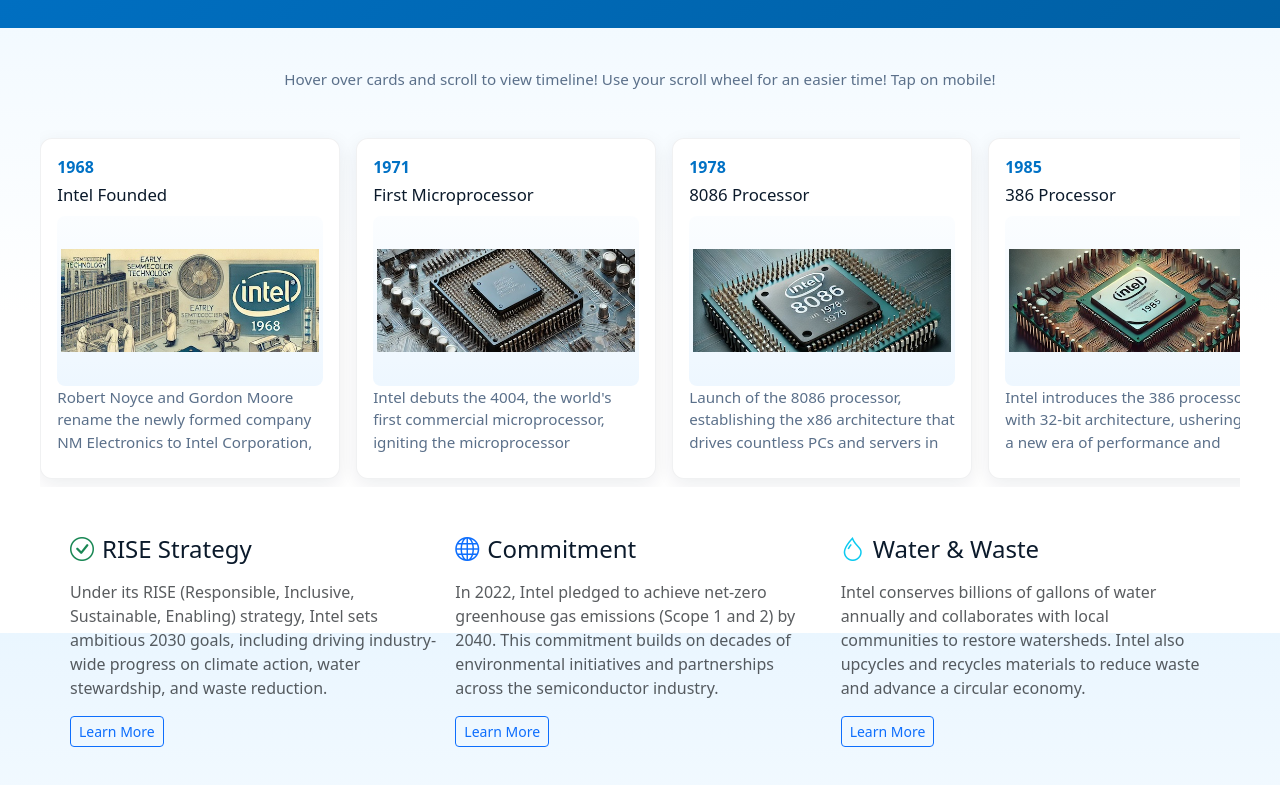
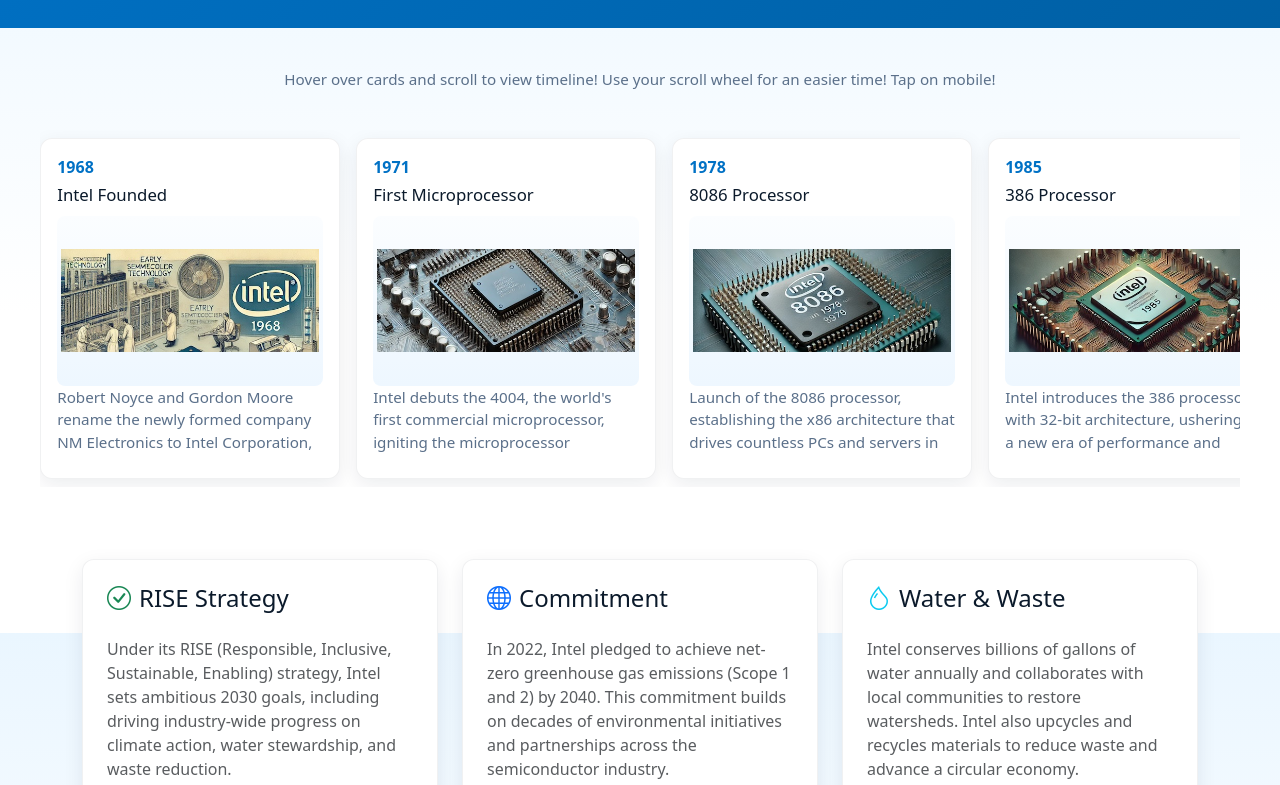
Before and after one commit to Jabrow96/Intel-Website-Localization, a plain HTML site: page index.html in a window 1280 px wide. Shown: the part 167-952 px from the top of the page. Drawn offline with nearby package versions, Linux system fonts and the light colour scheme; a small style sheet from the web is missing.

Commit message:
css changes to the column section

```diff
--- a/index.html
+++ b/index.html
@@ -154,7 +154,7 @@
   </section>
 
   <!-- 3-Column Content Section with Bootstrap Grid -->
-  <section class="py-5">
+  <section class="content-section">
     <div class="container">
       <div class="row g-4">
 
--- a/style.css
+++ b/style.css
@@ -214,10 +214,17 @@
 body > p{padding:1rem;text-align:center;color:var(--muted);margin:0 0 2rem 0}
 
 /* Three-column Bootstrap grid section */
+/* Three-column section styling */
+.content-section {
+  padding: 3rem 1rem;
+}
+
 .row {
   display: flex;
   flex-wrap: wrap;
-  gap: 1rem;
+  gap: 1.5rem;
+  max-width: 1200px;
+  margin: 0 auto;
 }
 
 .col-12,
@@ -231,18 +238,63 @@
   max-width: 100%;
 }
 
+.col-12 > div {
+  background: var(--card-bg);
+  border-radius: 12px;
+  padding: 1.5rem;
+  box-shadow: 0 6px 20px rgba(8,29,52,0.08);
+  border: 1px solid rgba(11,26,43,0.06);
+  height: 100%;
+  display: flex;
+  flex-direction: column;
+}
+
+.col-12 h2 {
+  color: var(--text);
+  margin-top: 0;
+}
+
+.col-12 p {
+  flex: 1;
+  margin: 0.5rem 0 1rem 0;
+}
+
+/* Learn More button styling */
+.btn-outline-primary {
+  color: var(--intel-blue);
+  border: 2px solid var(--intel-blue);
+  border-radius: 6px;
+  padding: 0.5rem 1rem;
+  font-weight: 500;
+  font-size: 0.9rem;
+  transition: all 0.3s ease;
+  align-self: flex-start;
+  text-decoration: none;
+}
+
+.btn-outline-primary:hover {
+  background-color: var(--intel-blue);
+  color: #ffffff;
+  transform: translateY(-2px);
+  box-shadow: 0 4px 12px rgba(0,113,197,0.3);
+}
+
+.btn-outline-primary:active {
+  transform: translateY(0);
+}
+
 /* Tablets: 2 columns */
 @media (min-width: 768px) {
   .col-md-6 {
-    flex: 0 0 calc(50% - 0.5rem);
-    max-width: calc(50% - 0.5rem);
+    flex: 0 0 calc(50% - 0.75rem);
+    max-width: calc(50% - 0.75rem);
   }
 }
 
 /* Desktops: 3 columns */
 @media (min-width: 992px) {
   .col-lg-4 {
-    flex: 0 0 calc(33.333% - 0.667rem);
-    max-width: calc(33.333% - 0.667rem);
+    flex: 0 0 calc(33.333% - 1rem);
+    max-width: calc(33.333% - 1rem);
   }
 }
```
